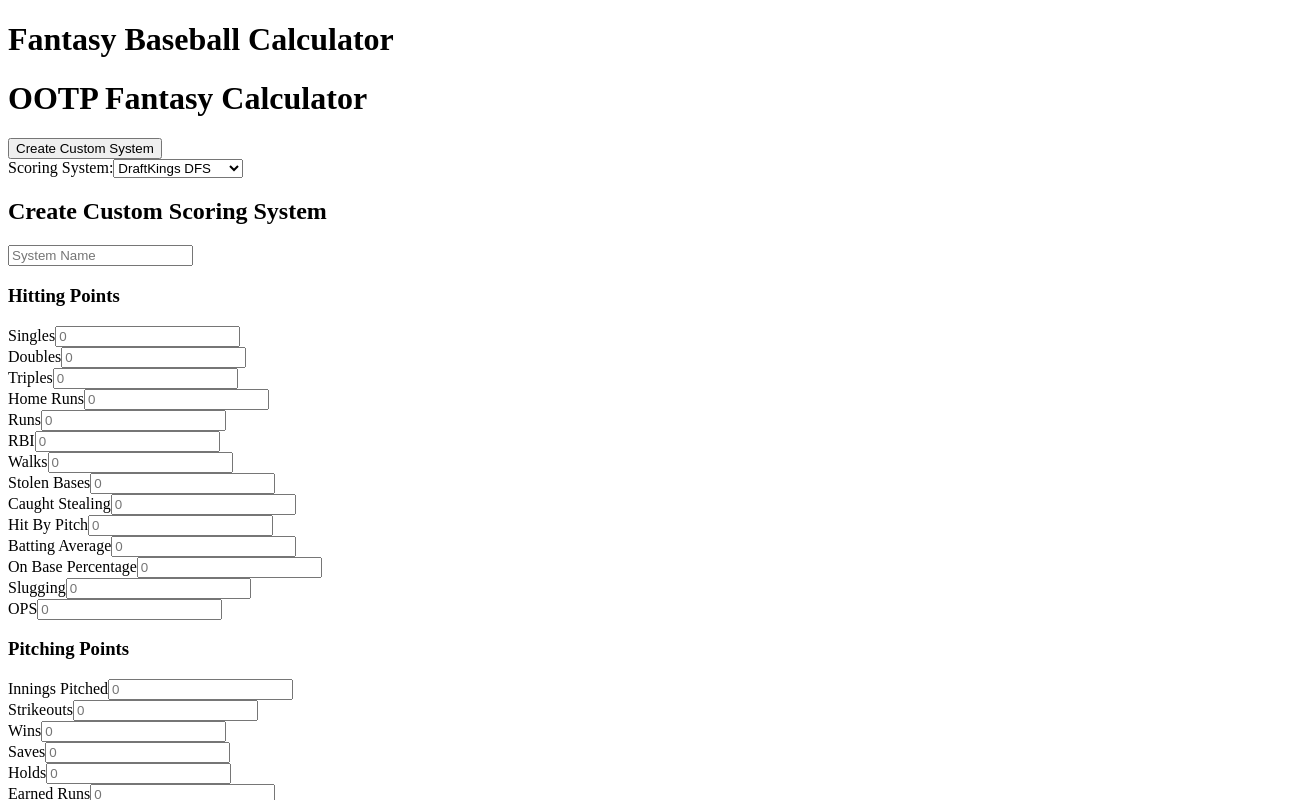
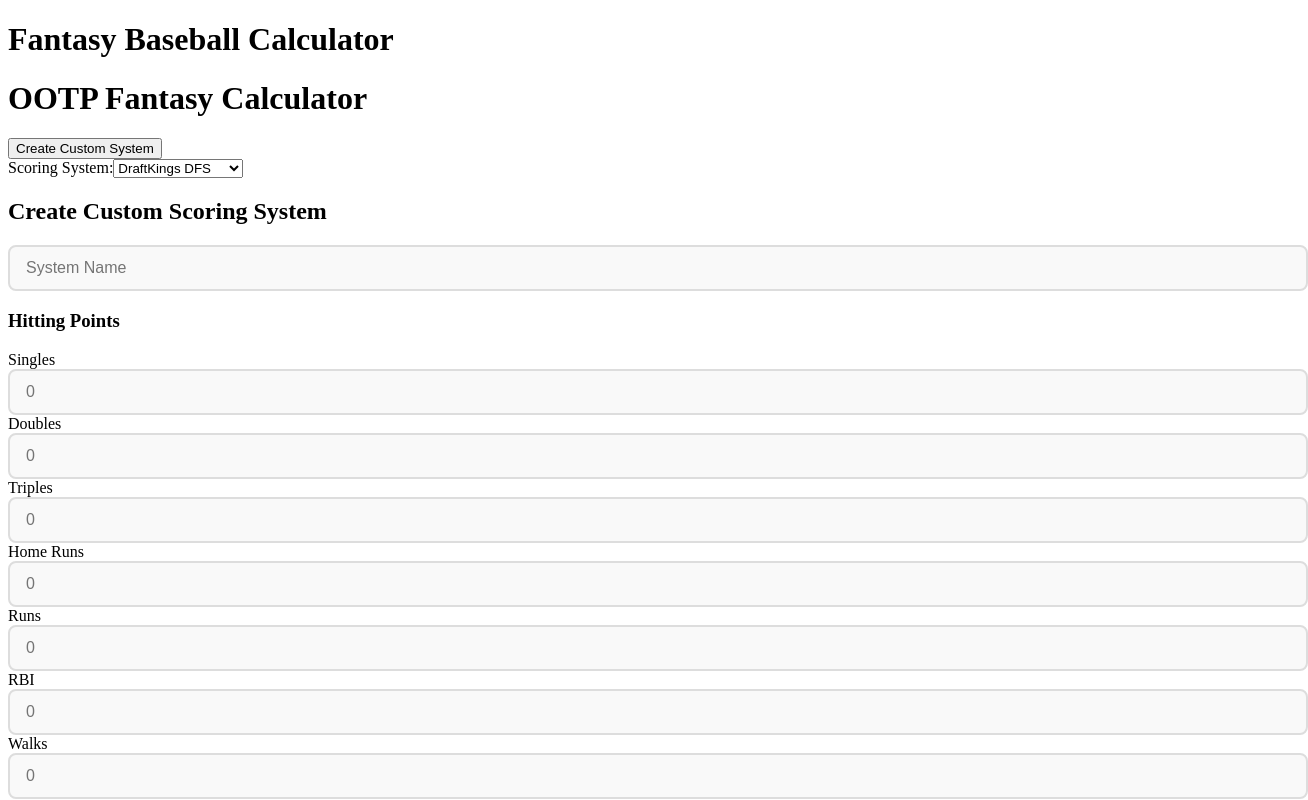
Before and after one commit to quarterback/SimBaseballCalc, a React (Create React App) app: page / in a window 1280 px wide. Both pictures are taken after a click on the button "Create Custom System". Shown: the top 800 px of the page, 1308 px wide, since content can reach past the window. Built offline with nearby package versions, Linux system fonts and the light colour scheme.

Commit message:
Update input.js

```diff
--- a/src/components/ui/input.js
+++ b/src/components/ui/input.js
@@ -1,13 +1,23 @@
 import React from 'react';
 
-export const Input = ({ type = 'text', placeholder = '', value, onChange, className = '', ...props }) => {
+export const Input = ({
+  type = 'text',
+  placeholder = '',
+  value,
+  onChange,
+  className = '',
+  error = false,
+  disabled = false,
+  ...props
+}) => {
   return (
     <input
       type={type}
       placeholder={placeholder}
       value={value}
       onChange={onChange}
-      className={`border rounded px-3 py-2 focus:outline-none focus:ring-2 focus:ring-blue-500 ${className}`}
+      disabled={disabled}
+      className={`input ${error ? 'input--error' : ''} ${className}`}
       {...props}
     />
   );
```
